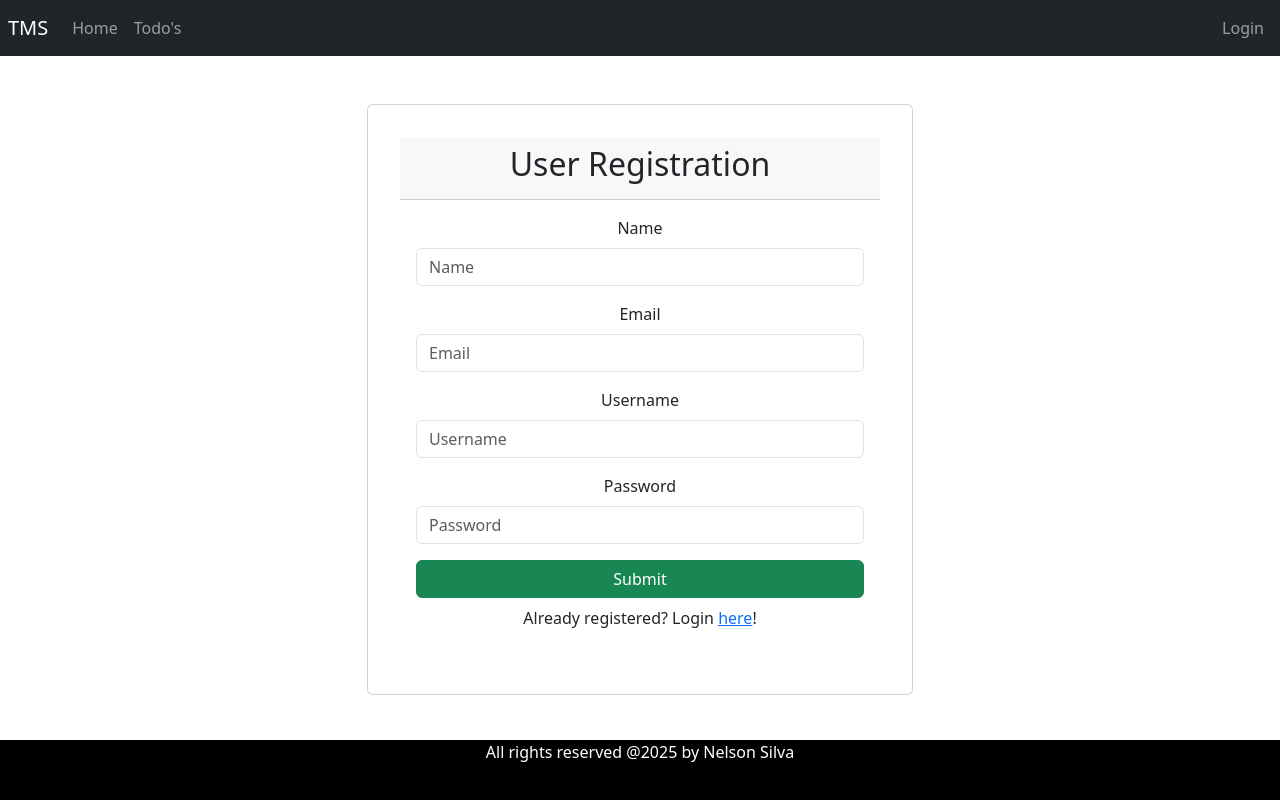
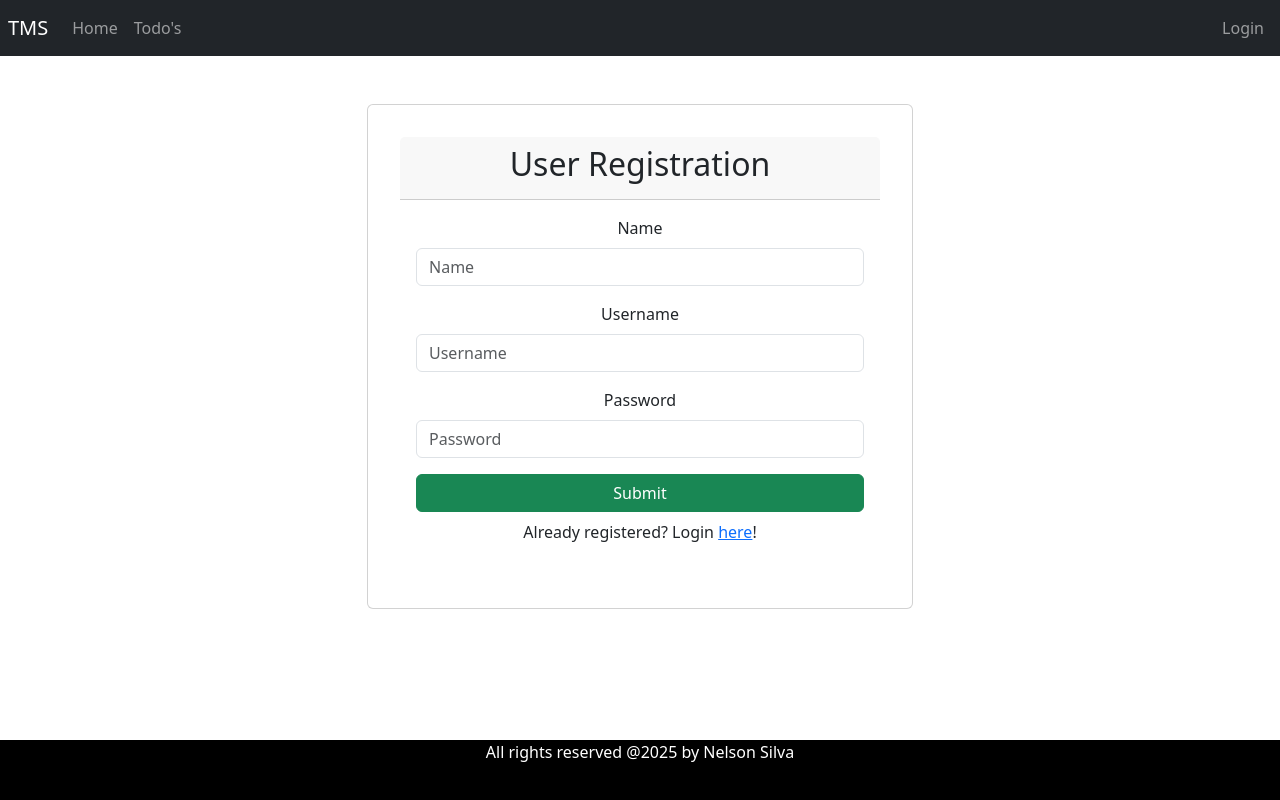
Before and after one commit to nelsonsilva-code/tms-frontend, a React (Vite) app: page /register in a window 1280 px wide. Built offline with nearby package versions, Linux system fonts and the light colour scheme.

Commit message:
:fire: Remove email fields

```diff
--- a/src/components/RegisterComponent.jsx
+++ b/src/components/RegisterComponent.jsx
@@ -10,19 +10,17 @@ const RegisterComponent = () => {
 
     const [name, setName] = useState('')
     const [username, setUsername] = useState('')
-    const [email, setEmail] = useState('')
     const [password, setPassword] = useState('')
 
     const [errors, setErrors] = useState({
         name: '',
         username: '',
-        email: '',
         password: ''
     })
 
     function registerUser(event) {
         event.preventDefault();
-        const user = { name, username, email, password };
+        const user = { name, username, password };
         if (validateForm()) {
             console.log(user)
             registerApi(user)
@@ -38,7 +36,6 @@ const RegisterComponent = () => {
         const errorsCopy = {
             name: '',
             username: '',
-            email: '',
             password: ''
         };
 
@@ -46,7 +43,6 @@ const RegisterComponent = () => {
 
         const usernameRegex = /^[A-Za-z0-9_-]{1,12}$/;
 
-        const emailRegex = /^[A-Za-z0-9._%+-]+@[A-Za-z0-9.-]+\.[A-Za-z]{2,}$/;
 
         const passwordRegex = /^(?=.*[A-Z])(?=.{12,}$)(?!.*\s)[A-Za-z\d!@#$%^&*()_+\-=\[\]{};':"\\|,.<>\/?]+$/;
 
@@ -61,12 +57,6 @@ const RegisterComponent = () => {
         if (!username.trim() || !usernameRegex.test(username)) {
             errorsCopy.username =
                 'Username must be 1–12 characters; letters, numbers, underscores or hyphens only.';
-            valid = false;
-        }
-
-        // Email
-        if (!email.trim() || !emailRegex.test(email)) {
-            errorsCopy.email = 'Please enter a valid email address.';
             valid = false;
         }
 
@@ -97,13 +87,6 @@ const RegisterComponent = () => {
                                     value={name}
                                     validation={errors.name}
                                     handleOnChange={e => setName(e.target.value)}
-                                />
-                                <FormInput
-                                    label="Email"
-                                    name="email"
-                                    value={email}
-                                    validation={errors.email}
-                                    handleOnChange={e => setEmail(e.target.value)}
                                 />
                                 <FormInput
                                     label="Username"
```
